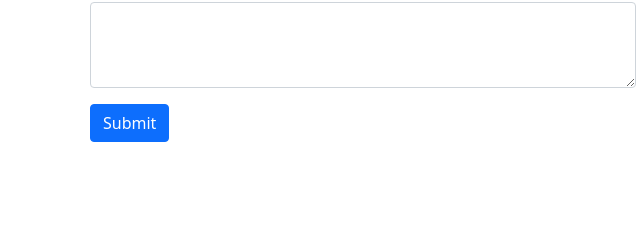
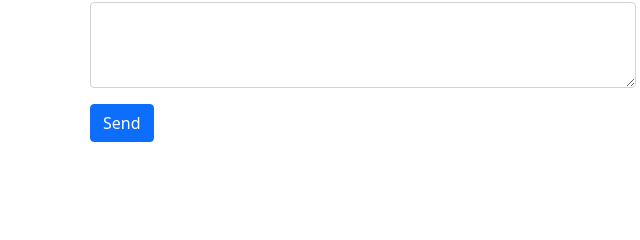
Before and after one commit to andhyrenal/andhyrenal.github.io, a plain HTML site: page index.html in a window 1280 px wide. Shown: the part 2793-3033 px from the top of the page, 277-917 px from the left. Drawn offline with nearby package versions, Linux system fonts and the light colour scheme.

Commit message:
mengubah nama tombol

```diff
--- a/index.html
+++ b/index.html
@@ -171,7 +171,7 @@
               <textarea class="form-control" id="message" rows="3"></textarea>
             </div>
 
-            <button type="submit" class="btn btn-primary">Submit</button>
+            <button type="submit" class="btn btn-primary">Send</button>
           </form>
         </div>
       </div>
@@ -195,12 +195,6 @@
 
 
 
-
-
-
-
-
-
   <!-- Optional JavaScript; choose one of the two! -->
 
   <!-- Option 1: Bootstrap Bundle with Popper -->
```
